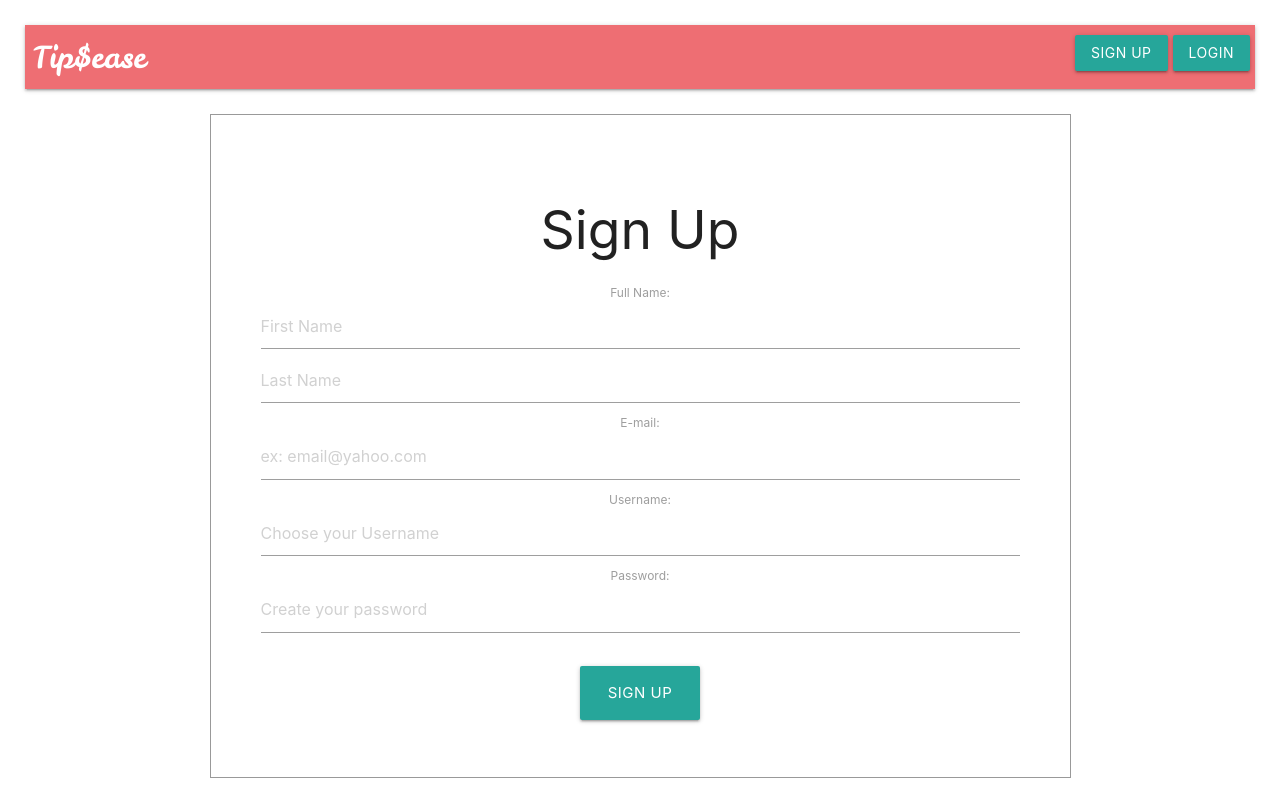
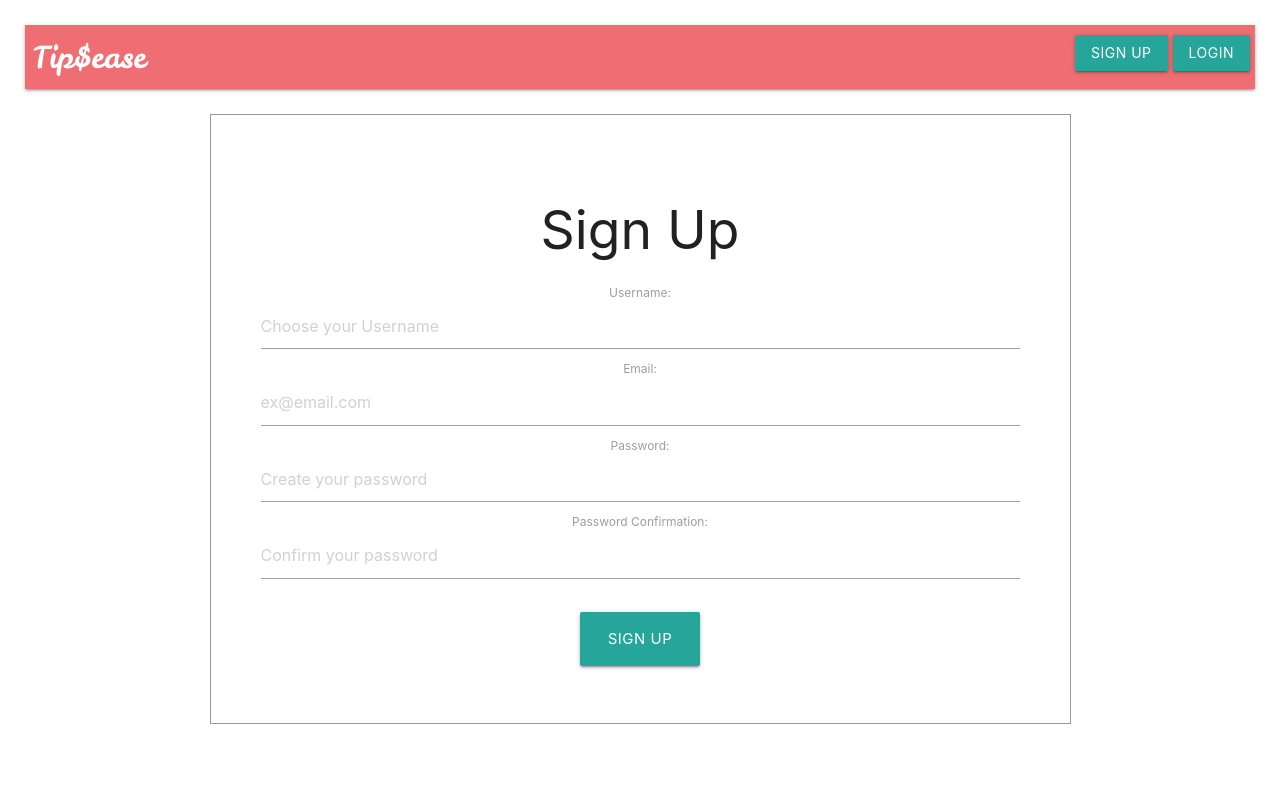
Before and after one commit to tipsease-06-10/frontend, a React (Create React App) app in the folder tipsease/: page /signup in a window 1280 px wide. Built offline with nearby package versions, Linux system fonts and the light colour scheme.

Commit message:
SignupForm almost functional

```diff
--- a/tipsease/src/App.js
+++ b/tipsease/src/App.js
@@ -1,5 +1,5 @@
 import React from 'react';
-import { NavBar, LoginContainer, SignupContainer } from './components';
+import { NavBar, LoginContainer, SignupPage } from './components';
 import WorkerListView from './views/WorkerListView';
 import { Route } from 'react-router-dom';
 
@@ -11,7 +11,7 @@ function App() {
       <NavBar />
       <div>
       <Route path='/login' component={LoginContainer} />
-      <Route path='/signup' component={SignupContainer} />
+      <Route path='/signup' component={SignupPage} />
       <Route path='/workers' component={WorkerListView} />
       </div>
     </div>
--- a/tipsease/src/Components/SignupComponents/SignupForm.js
+++ b/tipsease/src/Components/SignupComponents/SignupForm.js
@@ -1,41 +1,66 @@
-import React from 'react';
+import React, { Component } from 'react';
 
-function SignupForm() {
+class SignupForm extends Component {
+  constructor(props) {
+    super(props);
+    this.state = {
+      username: '',
+      email: '',
+      password: '',
+      passwordConfirm: ''
+    }
+    this.onChange = this.onChange.bind(this);
+    this.onSubmit = this.onSubmit.bind(this);
+  }
+
+onChange(e) {
+  this.setState({ [e.target.name]: e.target.value });
+}
+
+onSubmit(e) {
+  e.preventDefault();
+  console.log(this);
+}
+
+  render() {
     return (
       <div>
-            <form>
+          <form onSubmit={this.onSubmit}>
             <h2>Sign Up</h2>
-              <label>Full Name:
-                  <input
-                    type='text'
-                    name='first_name'
-                    placeholder='First Name'
-                    />
-                    <input
-                      type='text'
-                      name='last_name'
-                      placeholder='Last Name'
-                      />
-                </label>
-              <label>E-mail:
-                  <input
-                    type='email'
-                    name='email'
-                    placeholder='ex: email@yahoo.com'
-                    />
-                </label>
               <label>Username:
                 <input
                    type='text'
+                   value={this.state.username}
+                   onChange={this.onChange}
                    name='username'
                    placeholder='Choose your Username'
+                 />
+                </label>
+                <label>Email:
+                <input
+                   type='email'
+                   value={this.state.email}
+                   onChange={this.onChange}
+                   name='email'
+                   placeholder='ex@email.com'
                  />
                 </label>
                 <label>Password:
                   <input
                     type='password'
+                    value={this.state.password}
+                    onChange={this.state.onChange}
                     name='password'
                     placeholder='Create your password'
+                 />
+                </label>
+                <label>Password Confirmation:
+                  <input
+                    type='password'
+                    value={this.state.passwordConfirm}
+                    onChange={this.state.onChange}
+                    name='passwordConfirm'
+                    placeholder='Confirm your password'
                  />
                 </label>
             <button className='signup-btn btn-large'>Sign Up</button>
@@ -43,5 +68,6 @@ function SignupForm() {
       </div>
   )
  }
+}
 
 export default SignupForm;
--- a/tipsease/src/Components/WorkerComponents/WorkerList.js
+++ b/tipsease/src/Components/WorkerComponents/WorkerList.js
@@ -4,11 +4,11 @@ import Worker from './Worker';
 
 const WorkerList = props => {
     return (
-        <ul>
+        <div>
           {props.workers.map(worker => {
               return <Worker key={worker.username} worker={worker} />
           })}
-        </ul>
+        </div>
     )
 }
 
--- a/tipsease/src/Components/index.js
+++ b/tipsease/src/Components/index.js
@@ -1,6 +1,6 @@
 import NavBar from './NavBar';
 import LoginContainer from './LoginComponents/LoginContainer';
-import SignupContainer from './SignupComponents/SignupContainer';
+import SignupPage from './SignupComponents/SignupPage';
 import WorkerList from '../components/WorkerComponents/WorkerList';
 
-export { NavBar, LoginContainer, SignupContainer, WorkerList };
+export { NavBar, LoginContainer, SignupPage, WorkerList };
--- a/tipsease/src/store/actions/index.js
+++ b/tipsease/src/store/actions/index.js
@@ -4,13 +4,13 @@ import axios from 'axios';
 
 export const FETCH_WORKERS = 'FETCH_WORKERS';
 export const FETCH_WORKERS_SUCCESS = 'FETCH_WORKERS_SUCCESS';
-export const FETCH_WORKERS_FAIL = 'FETCH_WORKERS_FAIL'
+export const FETCH_WORKERS_FAIL = 'FETCH_WORKERS_FAIL';
 
 export const getWorkers = () => dispatch => {
     dispatch({ type: FETCH_WORKERS });
     axios
     .get(
-        'https://eztip.herokuapp.com/workers', {
+        'https://eztip.herokuapp.com/workers/', {
             headers: { Authorization: localStorage.getItem('token') }
         }
     )
@@ -65,7 +65,7 @@ export const login = creds => dispatch => {
     dispatch({ type: LOGIN_START });
     return axios
     .post(
-        'https://eztip.herokuapp.com/login', creds
+        'https://eztip.herokuapp.com/login/', creds
     )
     .then(res => {
         localStorage.setItem('token', res.data.token)
@@ -82,7 +82,7 @@ export const login = creds => dispatch => {
         dispatch({ ADD_TIP_START });
         axios
         .post(
-            'https://eztip.herokuapp/tips'
+            'https://eztip.herokuapp/tips/'
         )
         .then(res => {
             dispatch({
--- a/tipsease/src/store/reducers/index.js
+++ b/tipsease/src/store/reducers/index.js
@@ -12,7 +12,7 @@ import {
 
   const initialState = {
       workers: [],
-      error: null,
+      error: '',
       fetching: false
   };
   export const workerReducer = (state = initialState, action) => {
@@ -26,7 +26,7 @@ import {
               return {
                 ...state,
                    workers: action.payload,
-                   error: null,
+                   error: '',
                    fetching: false
                     };
           case FETCH_WORKERS_FAIL:
@@ -59,6 +59,7 @@ import {
                 case LOGIN_SUCCESS:
                   return {
                     ...state,
+                    workers: action.payload,
                     fetching: false
                   };
                   case LOGIN_FAIL:
--- a/tipsease/src/views/WorkerListView.js
+++ b/tipsease/src/views/WorkerListView.js
@@ -6,9 +6,6 @@ import { WorkerList } from '../components';
 import { getWorkers } from '../store/actions';
 
 class WorkerListView extends Component {
-    constructor() {
-        super();
-    }
 
     componentDidMount() {
         this.props.getWorkers();
```
Also changed, not shown: tipsease/src/Components/SignupComponents/SignupPage.js (renamed from tipsease/src/Components/SignupComponents/SignupContainer.js, +2 -5 lines). Lines whose indentation alone changed are shown as unchanged.
